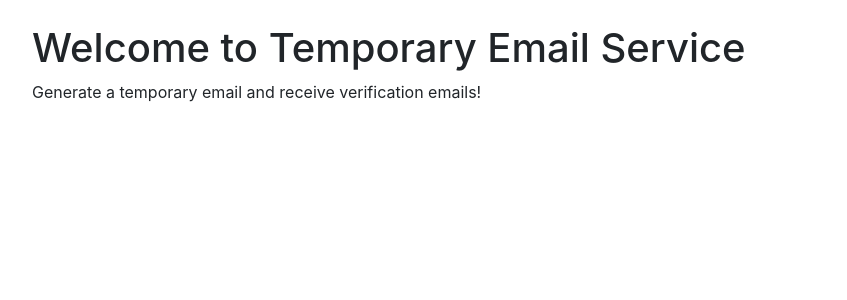
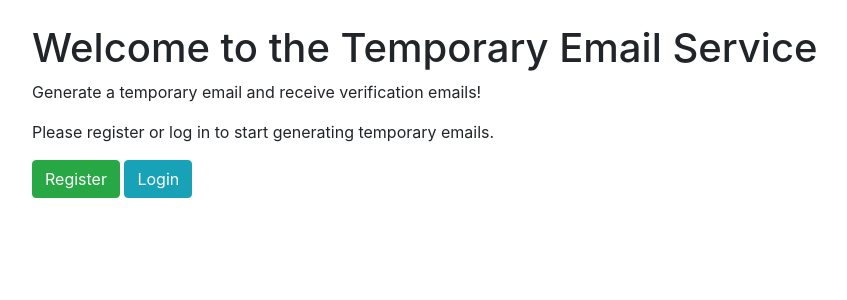
Before and after one commit to SleepTheGod/TempMail, a Flask app: page / in a window 1280 px wide. Shown: the part 56-356 px from the top of the page, without its empty margins (53-900 px from the left). Run offline with Flask 3, Linux system fonts and the light colour scheme; some libraries are stand-ins or nearby versions.

Commit message:
Update index.html

```diff
--- a/templates/index.html
+++ b/templates/index.html
@@ -1,6 +1,15 @@
 {% extends 'layout.html' %}
 
 {% block content %}
-<h1>Welcome to Temporary Email Service</h1>
+<h1>Welcome to the Temporary Email Service</h1>
 <p>Generate a temporary email and receive verification emails!</p>
+
+{% if current_user.is_authenticated %}
+    <p>You are logged in as <strong>{{ current_user.username }}</strong>.</p>
+    <a class="btn btn-primary" href="{{ url_for('user_dashboard') }}">Go to Your Dashboard</a>
+{% else %}
+    <p>Please register or log in to start generating temporary emails.</p>
+    <a class="btn btn-success" href="{{ url_for('register') }}">Register</a>
+    <a class="btn btn-info" href="{{ url_for('login') }}">Login</a>
+{% endif %}
 {% endblock %}
```
